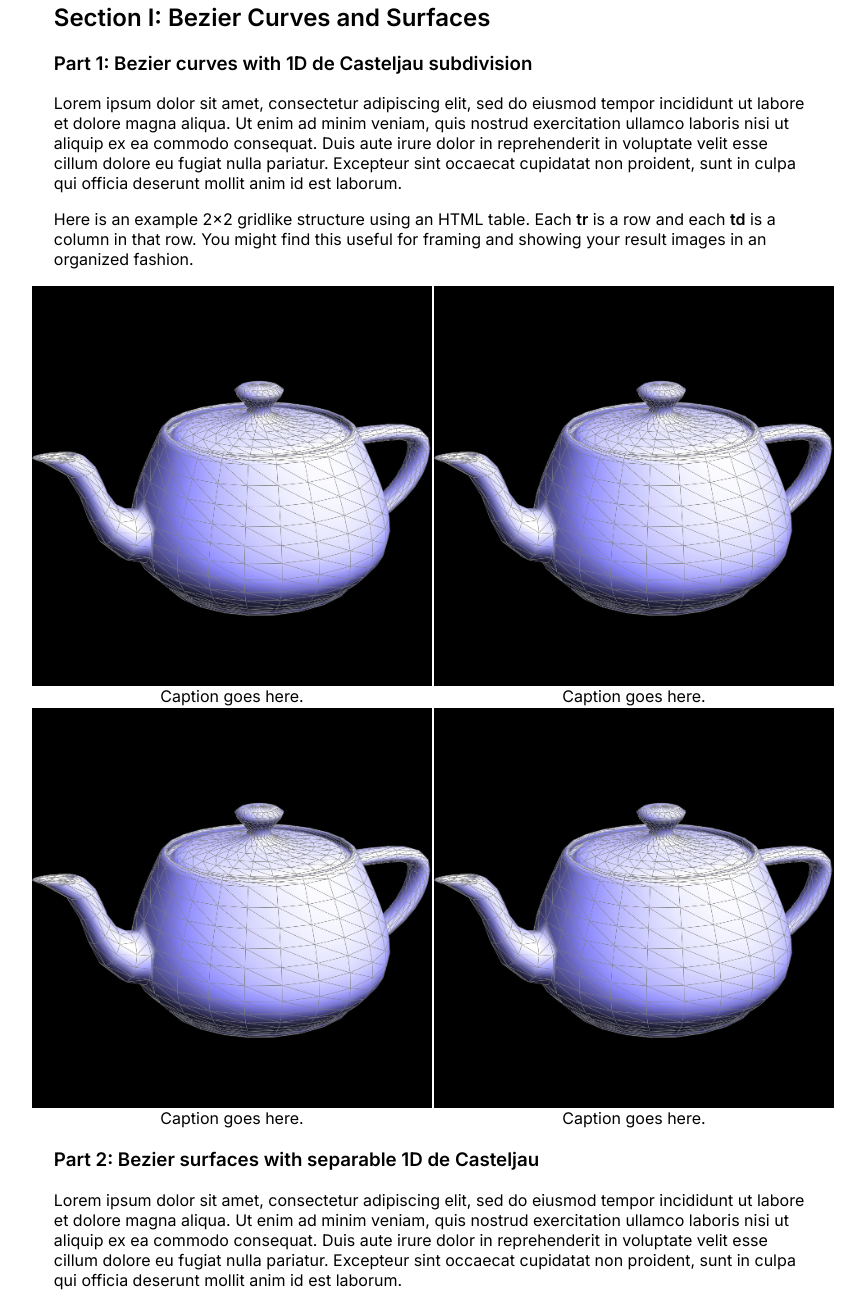
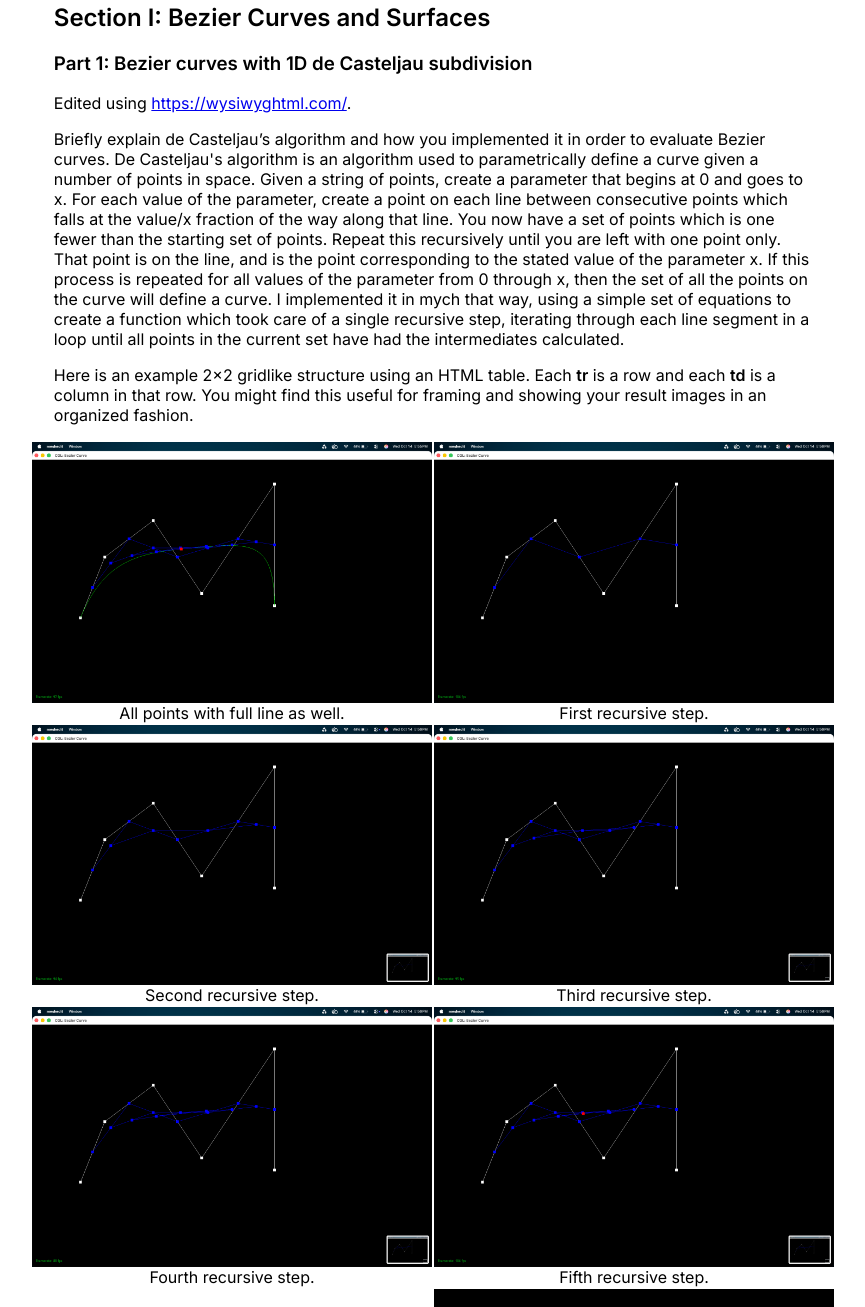
Before and after one commit to cal-cs184-student/hw2-rawrhw2-writeup, a plain HTML site: page index.html in a window 1280 px wide. Shown: the part 751-2058 px from the top of the page, without its empty margins (207-1072 px from the left). Drawn offline with nearby package versions, Linux system fonts and the light colour scheme; some packages are replaced by stand-ins of ours.

Commit message:
done with writeup for step 1

```diff
--- a/index.html
+++ b/index.html
@@ -51,31 +51,50 @@
 		Give a high-level overview of what you implemented in this homework. Think about what you've built as a whole. Share your thoughts on what interesting things you've learned from completing the homework.
 
 		<h2>Section I: Bezier Curves and Surfaces</h2>
-
-		<h3>Part 1: Bezier curves with 1D de Casteljau subdivision</h3>
-		Lorem ipsum dolor sit amet, consectetur adipiscing elit, sed do eiusmod tempor incididunt ut labore et dolore magna aliqua. Ut enim ad minim veniam, quis nostrud exercitation ullamco laboris nisi ut aliquip ex ea commodo consequat. Duis aute irure dolor in reprehenderit in voluptate velit esse cillum dolore eu fugiat nulla pariatur. Excepteur sint occaecat cupidatat non proident, sunt in culpa qui officia deserunt mollit anim id est laborum.
-
+<h3>Part 1: Bezier curves with 1D de Casteljau subdivision</h3>
+<p>Edited&nbsp;using&nbsp;<a href="https://wysiwyghtml.com/">https://wysiwyghtml.com/</a>.&nbsp;</p>
+<p>Briefly explain de Casteljau&rsquo;s algorithm and how you implemented it in order to evaluate Bezier curves. De Casteljau's algorithm is an algorithm used to parametrically define a curve given a number of points in space. Given a string of points, create a parameter that begins at 0 and goes to x. For each value of the parameter, create a point on each line between consecutive points which falls at the value/x fraction of the way along that line. You now have a set of points which is one fewer than the starting set of points. Repeat this recursively until you are left with one point only. That point is on the line, and is the point corresponding to the stated value of the parameter x. If this process is repeated for all values of the parameter from 0 through x, then the set of all the points on the curve will define a curve. I implemented it in mych that way, using a simple set of equations to create a function which took care of a single recursive step, iterating through each line segment in a loop until all points in the current set have had the intermediates calculated.&nbsp;</p>
 		<p>Here is an example 2x2 gridlike structure using an HTML table. Each <b>tr</b> is a row and each <b>td</b> is a column in that row. You might find this useful for framing and showing your result images in an organized fashion.</p>
 		<div style="display: flex; flex-direction: column; align-items: center;">
 			<table style="width: 100%; text-align: center; border-collapse: collapse;">
 			  <tr>
 				<td style="text-align: center;">
-				  <img src="assets/teapot.png" width="400px"/>
-				  <figcaption>Caption goes here.</figcaption>
+				  <img src="assets/image.png" width="400px"/>
+				  <figcaption>All points with full line as well.</figcaption>
 				</td>
 				<td style="text-align: center;">
-				  <img src="assets/teapot.png" width="400px"/>
-				  <figcaption>Caption goes here.</figcaption>
+				  <img src="assets/Screenshot 2026-10-14 at 5.56.17 PM.png" width="400px"/>
+				  <figcaption>First recursive step.</figcaption>
 				</td>
 			  </tr>
 			  <tr>
 				<td style="text-align: center;">
-				  <img src="assets/teapot.png" width="400px"/>
-				  <figcaption>Caption goes here.</figcaption>
+				  <img src="assets/Screenshot 2026-10-14 at 5.56.20 PM.png" width="400px"/>
+				  <figcaption>Second recursive step.</figcaption>
+				</td>
+				<td style="text-align: center;">
+				  <img src="assets/Screenshot 2026-10-14 at 5.56.21 PM.png" width="400px"/>
+				  <figcaption>Third recursive step.</figcaption>
+				</td>
+			  </tr>
+			  <tr>
+				<td style="text-align: center;">
+				  <img src="assets/Screenshot 2026-10-14 at 5.56.23 PM.png" width="400px"/>
+				  <figcaption>Fourth recursive step.</figcaption>
+				</td>
+				<td style="text-align: center;">
+				  <img src="assets/Screenshot 2026-10-14 at 5.56.25 PM.png" width="400px"/>
+				  <figcaption>Fifth recursive step.</figcaption>
+				</td>
+			  </tr>
+			  <tr>
+				<td style="text-align: center;">
+				  <img src="assets/Screenshot 2026-10-14 at 5.56.44 PM.png" width="400px"/>
+				  <figcaption>With one point shifted and with parameter changed away from one-half.</figcaption>
 				</td>
 				<td style="text-align: center;">
 				  <img src="assets/teapot.png" width="400px"/>
-				  <figcaption>Caption goes here.</figcaption>
+				  <figcaption>Placeholder teapot for formatting.</figcaption>
 				</td>
 			  </tr>
 			</table>
```
Also changed, not shown: assets/Screenshot 2026-10-14 at 5.56.17 PM.png (added), assets/Screenshot 2026-10-14 at 5.56.20 PM.png (added), assets/Screenshot 2026-10-14 at 5.56.21 PM.png (added), assets/Screenshot 2026-10-14 at 5.56.23 PM.png (added), assets/Screenshot 2026-10-14 at 5.56.25 PM.png (added), assets/Screenshot 2026-10-14 at 5.56.44 PM.png (added), assets/image.png (added).
